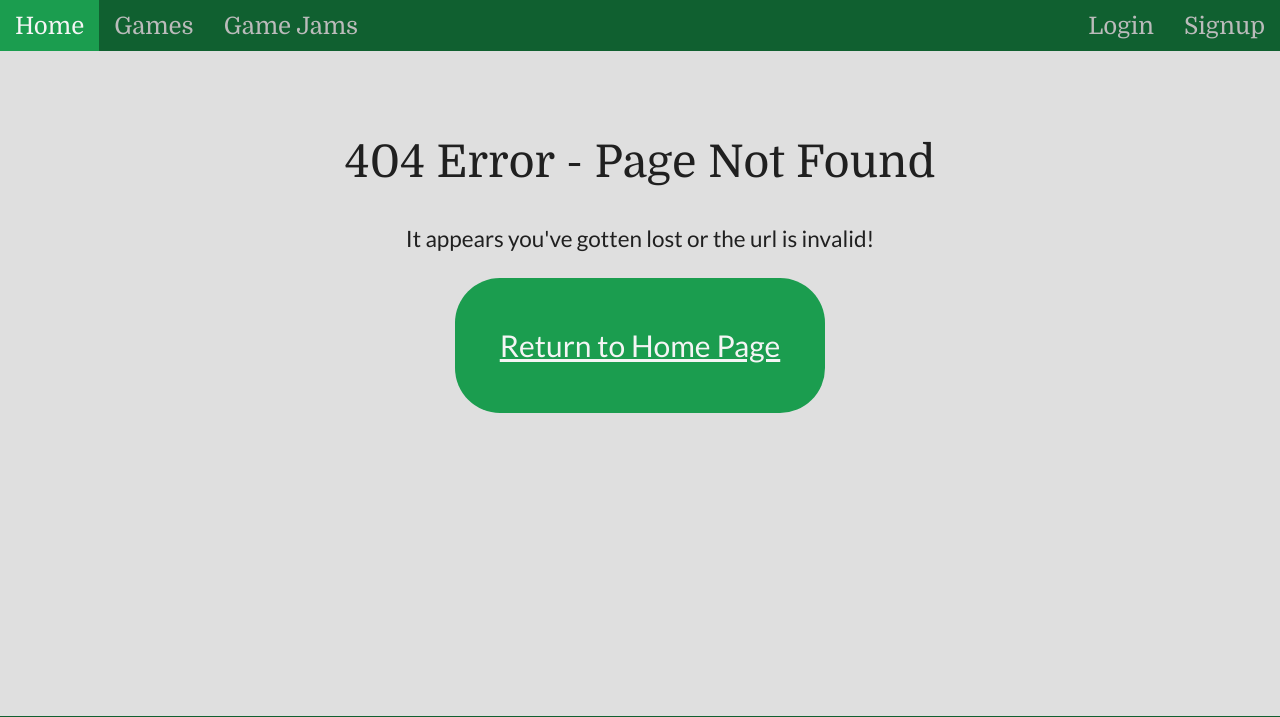
After one commit to Exponential182/BHS-Game-Hub, a Flask app: page /jams in a window 1280 px wide. The commit adds this page. Shown: the top 717 px of the page. Run offline with Flask 3, Linux system fonts and the light colour scheme.

Commit message:
Made 404 and 500 pages.

```diff
--- a/routes.py
+++ b/routes.py
@@ -1,4 +1,4 @@
-from flask import Blueprint, render_template, redirect, url_for, request
+from flask import Blueprint, render_template, redirect, url_for, request, abort
 from flask_login import current_user, login_user, login_required, logout_user
 from sqlalchemy import select
 from argon2.exceptions import VerifyMismatchError
@@ -98,3 +98,18 @@ def games():
         game_data=game_info,
         genre_data=genres,
     )
+
+
+@main_bp.app_errorhandler(404)
+def page_not_found(error):
+    return render_template("404.html")
+
+
+@main_bp.app_errorhandler(500)
+def internal_server_error(error):
+    return render_template("500.html")
+
+
+@main_bp.route("/force500")
+def force500():
+    abort(500)
--- a/static/css/style.css
+++ b/static/css/style.css
@@ -103,14 +103,7 @@ header, footer {
 }
 
 /* Games Page */
-.game-filters {
-    display: flex;
-    flex-direction: column;
-    width: 15rem;
-    background-color: #DFDFDF;
-    padding: 1rem;
-}
-
+/* Game Previews */
 .games {
     display: grid;
     grid-template-columns: repeat(4, 1fr);
@@ -178,9 +171,15 @@ header, footer {
     margin: 0.1rem 0rem;
 }
 
+
+/* Game Filters */
 .game-filters {
+    display: flex;
+    flex-direction: column;
+    width: 15rem;
+    background-color: #DFDFDF;
+    padding: 1rem;
     font-size: 1rem;
-    background-color: #DFDFDF;
 }
 
 .game-filter-heading {
@@ -238,3 +237,38 @@ header, footer {
     border-radius: 0.6rem;
     text-decoration: none;
 }
+
+
+
+
+
+
+
+/* Error Handlers */
+.error-body {
+    padding: 5rem 20rem;
+    color: #202020;
+}
+
+.error-title {
+    margin: 0.2rem;
+    font-size: 3rem;
+    text-align: center;
+}
+
+.error-description {
+    margin: 0;
+    font-size: 1.5rem;
+    text-align: center;
+}
+
+.error-return {
+    padding: 3rem;
+    background-color: #1B9D4F;
+    text-decoration: none;
+    color: #F5F5F5;
+    font-size: 2rem;
+    margin: auto;
+    width: fit-content;
+    border-radius: 3rem;
+}
--- /dev/null
+++ b/templates/404.html
@@ -0,0 +1,11 @@
+{% extends "layout.html" %}
+{% block content %}
+<div class="error-body">
+    <p class="error-title title">404 Error - Page Not Found</p>
+    <br>
+    <p class="error-description">It appears you've gotten lost or the url is invalid!</p>
+    <br>
+    <div class="error-return"><a href="{{url_for('main.home')}}">Return to Home Page</a>
+    </div>
+</div>
+{% endblock %}
```
Also changed, not shown: templates/500.html (added, +11 -0 lines).
